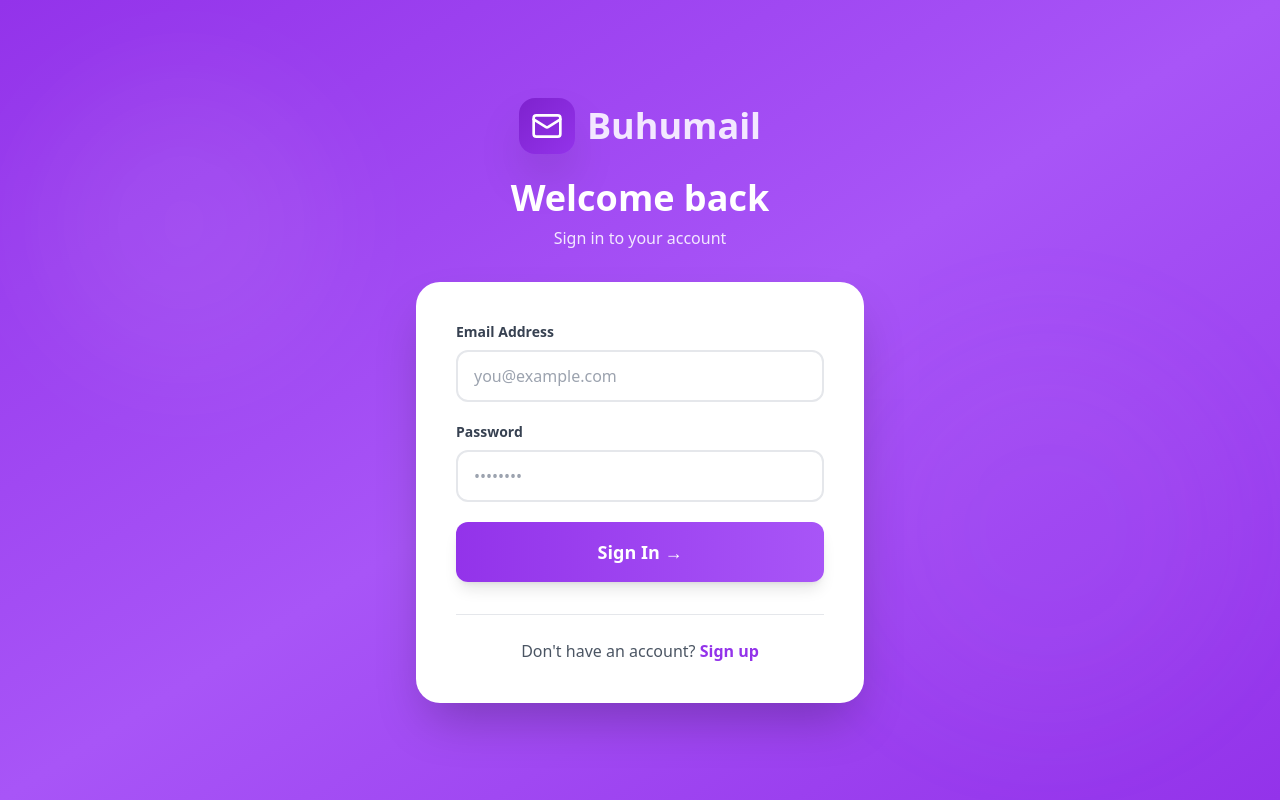
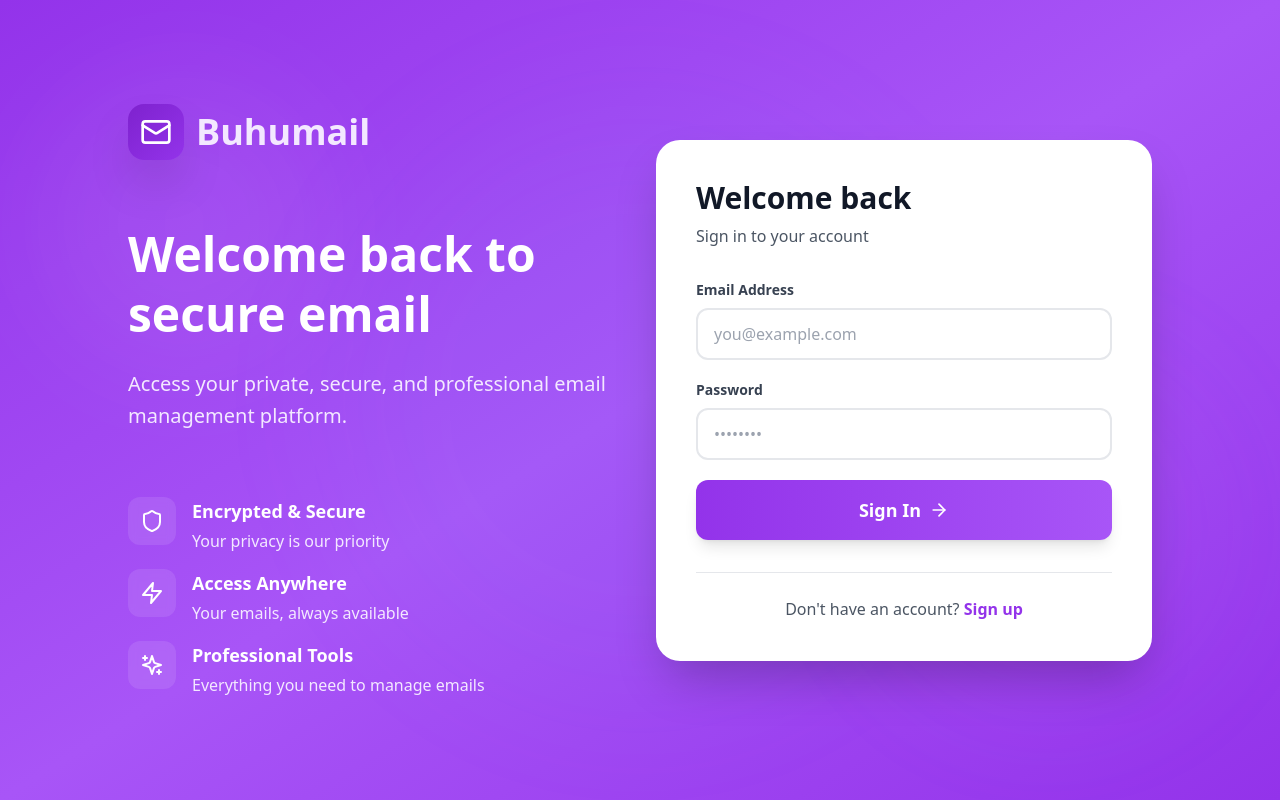
Before and after one commit to BuhumRepo/buhumail, a React (Vite) app: page /login in a window 1280 px wide. Built offline with nearby package versions, Linux system fonts and the light colour scheme; the HTML template or start-up script is replaced by a standard one.

Commit message:
Add two-column layout with branding to login page to match register design

```diff
--- a/src/pages/Login.tsx
+++ b/src/pages/Login.tsx
@@ -1,6 +1,6 @@
 import { useState } from 'react'
 import { Link, useNavigate } from 'react-router-dom'
-import { Mail } from 'lucide-react'
+import { Mail, ArrowRight, Sparkles, Shield, Zap } from 'lucide-react'
 import { useAuth } from '../contexts/AuthContext'
 
 export default function Login() {
@@ -32,23 +32,79 @@ export default function Login() {
       <div className="absolute inset-0 overflow-hidden pointer-events-none">
         <div className="absolute top-20 left-10 w-72 h-72 bg-white/10 rounded-full blur-3xl animate-pulse"></div>
         <div className="absolute bottom-20 right-10 w-96 h-96 bg-purple-400/10 rounded-full blur-3xl animate-pulse delay-1000"></div>
+        <div className="absolute top-1/2 left-1/2 transform -translate-x-1/2 -translate-y-1/2 w-[600px] h-[600px] bg-blue-400/5 rounded-full blur-3xl"></div>
       </div>
 
-      <div className="max-w-md w-full relative z-10">
-        <div className="text-center mb-8">
-          <Link to="/" className="inline-flex items-center space-x-3 mb-6 justify-center group">
+      <div className="max-w-5xl w-full grid md:grid-cols-2 gap-8 items-center relative z-10">
+        {/* Left side - Branding */}
+        <div className="hidden md:block text-white space-y-8">
+          <Link to="/" className="inline-flex items-center space-x-3 mb-8 group">
             <div className="w-14 h-14 bg-gradient-to-br from-primary-700 to-primary-600 rounded-2xl flex items-center justify-center shadow-2xl group-hover:scale-110 transition-transform">
               <Mail className="w-8 h-8 text-white" />
             </div>
-            <span className="text-4xl font-bold text-primary-100">
-              Buhumail
-            </span>
+            <span className="text-4xl font-bold text-primary-100">Buhumail</span>
           </Link>
-          <h2 className="text-4xl font-bold text-white mb-2">Welcome back</h2>
-          <p className="text-primary-100">Sign in to your account</p>
+
+          <div className="space-y-6">
+            <h1 className="text-5xl font-bold leading-tight">
+              Welcome back to secure email
+            </h1>
+            <p className="text-xl text-primary-100 leading-relaxed">
+              Access your private, secure, and professional email management platform.
+            </p>
+          </div>
+
+          <div className="space-y-4 pt-8">
+            <div className="flex items-start space-x-4">
+              <div className="w-12 h-12 bg-white/10 backdrop-blur-sm rounded-xl flex items-center justify-center flex-shrink-0">
+                <Shield className="w-6 h-6 text-white" />
+              </div>
+              <div>
+                <h3 className="font-semibold text-lg mb-1">Encrypted & Secure</h3>
+                <p className="text-primary-100">Your privacy is our priority</p>
+              </div>
+            </div>
+
+            <div className="flex items-start space-x-4">
+              <div className="w-12 h-12 bg-white/10 backdrop-blur-sm rounded-xl flex items-center justify-center flex-shrink-0">
+                <Zap className="w-6 h-6 text-white" />
+              </div>
+              <div>
+                <h3 className="font-semibold text-lg mb-1">Access Anywhere</h3>
+                <p className="text-primary-100">Your emails, always available</p>
+              </div>
+            </div>
+
+            <div className="flex items-start space-x-4">
+              <div className="w-12 h-12 bg-white/10 backdrop-blur-sm rounded-xl flex items-center justify-center flex-shrink-0">
+                <Sparkles className="w-6 h-6 text-white" />
+              </div>
+              <div>
+                <h3 className="font-semibold text-lg mb-1">Professional Tools</h3>
+                <p className="text-primary-100">Everything you need to manage emails</p>
+              </div>
+            </div>
+          </div>
+        </div>
+
+        {/* Right side - Form */}
+        <div className="w-full">
+          {/* Mobile logo */}
+          <div className="md:hidden text-center mb-8">
+            <Link to="/" className="inline-flex items-center space-x-3 mb-6">
+              <div className="w-12 h-12 bg-gradient-to-br from-primary-700 to-primary-600 rounded-2xl flex items-center justify-center shadow-2xl">
+                <Mail className="w-7 h-7 text-white" />
+              </div>
+              <span className="text-3xl font-bold text-white">Buhumail</span>
+            </Link>
           </div>
 
           <div className="bg-white rounded-3xl shadow-2xl p-8 md:p-10">
+            <div className="mb-8">
+              <h2 className="text-3xl font-bold text-gray-900 mb-2">Welcome back</h2>
+              <p className="text-gray-600">Sign in to your account</p>
+            </div>
+
             {error && (
               <div className="mb-6 p-4 bg-red-50 border-l-4 border-red-500 text-red-700 rounded-lg">
                 <p className="font-medium">{error}</p>
@@ -87,9 +143,12 @@ export default function Login() {
               <button
                 type="submit"
                 disabled={loading}
-              className="w-full bg-gradient-to-r from-primary-600 to-primary-500 text-white py-4 rounded-xl font-semibold text-lg hover:from-primary-700 hover:to-primary-600 disabled:opacity-50 disabled:cursor-not-allowed transition-all shadow-lg hover:shadow-xl"
+                className="w-full bg-gradient-to-r from-primary-600 to-primary-500 text-white py-4 rounded-xl font-semibold text-lg hover:from-primary-700 hover:to-primary-600 disabled:opacity-50 disabled:cursor-not-allowed transition-all shadow-lg hover:shadow-xl flex items-center justify-center space-x-2 group"
               >
-              {loading ? 'Signing in...' : 'Sign In →'}
+                <span>{loading ? 'Signing in...' : 'Sign In'}</span>
+                {!loading && (
+                  <ArrowRight className="w-5 h-5 group-hover:translate-x-1 transition-transform" />
+                )}
               </button>
             </form>
 
@@ -104,5 +163,6 @@ export default function Login() {
           </div>
         </div>
       </div>
+    </div>
   )
 }
```
Lines whose indentation alone changed are shown as unchanged.
